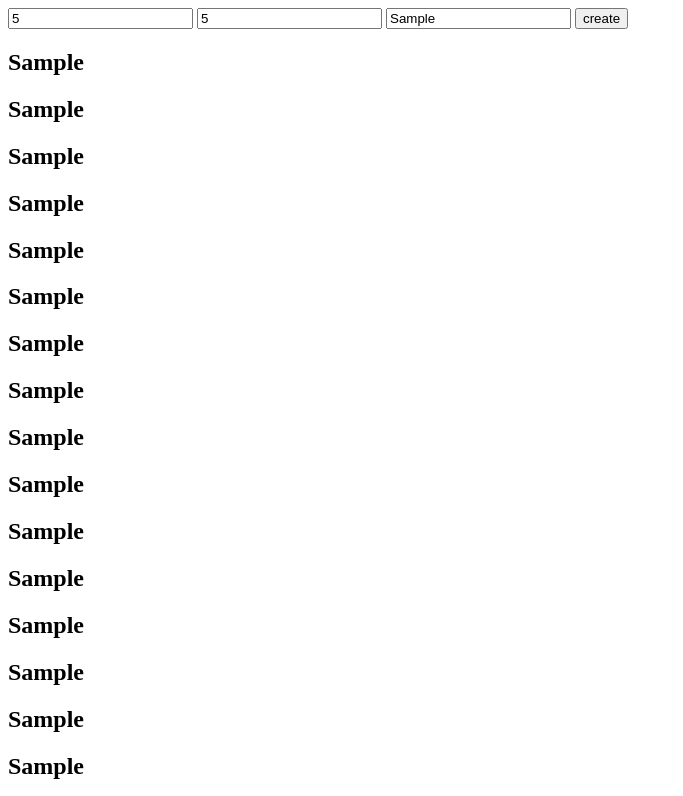
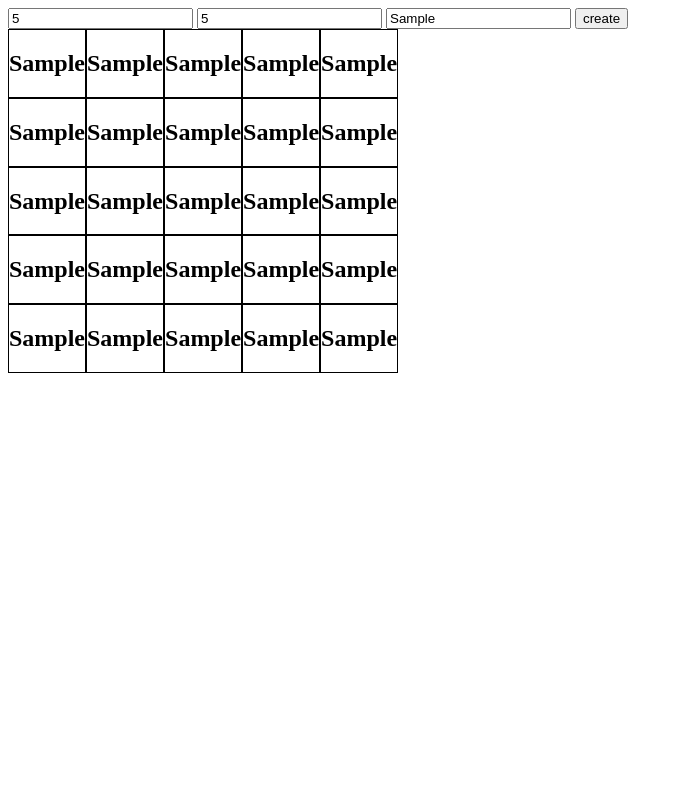
Before and after one commit to VolodymyrSF/jsLearning, a plain HTML site: page lesson10hw/additionalTasks/addTask1.html in a window 1280 px wide. Both pictures are taken after typing "5", "5", "Sample" into the empty fields and a click on the button "create". Shown: the top 796 px of the page, without its empty margins (0-683 px from the left). Drawn offline with Linux system fonts and the light colour scheme.

Commit message:
Виправив таблицю на правильний вигляд та додав елементав border

```diff
--- a/lesson10hw/additionalTasks/addTask1.html
+++ b/lesson10hw/additionalTasks/addTask1.html
@@ -19,8 +19,12 @@
     forma.create.addEventListener("click", function (ev) {
         for (b=0;b<forma.rows.value;b++){
             let rows=document.createElement('div')
+            rows.style.display='flex'
+            rows.style.flexDirection='rows'
             for (i=0;i<forma.pantry.value;i++){
                 let pantry=document.createElement('div')
+                pantry.style.border= 'solid 1px black'
+
                 let text=document.createElement('h2')
                 text.innerText=forma.pantryText.value
                 pantry.appendChild(text)
```
